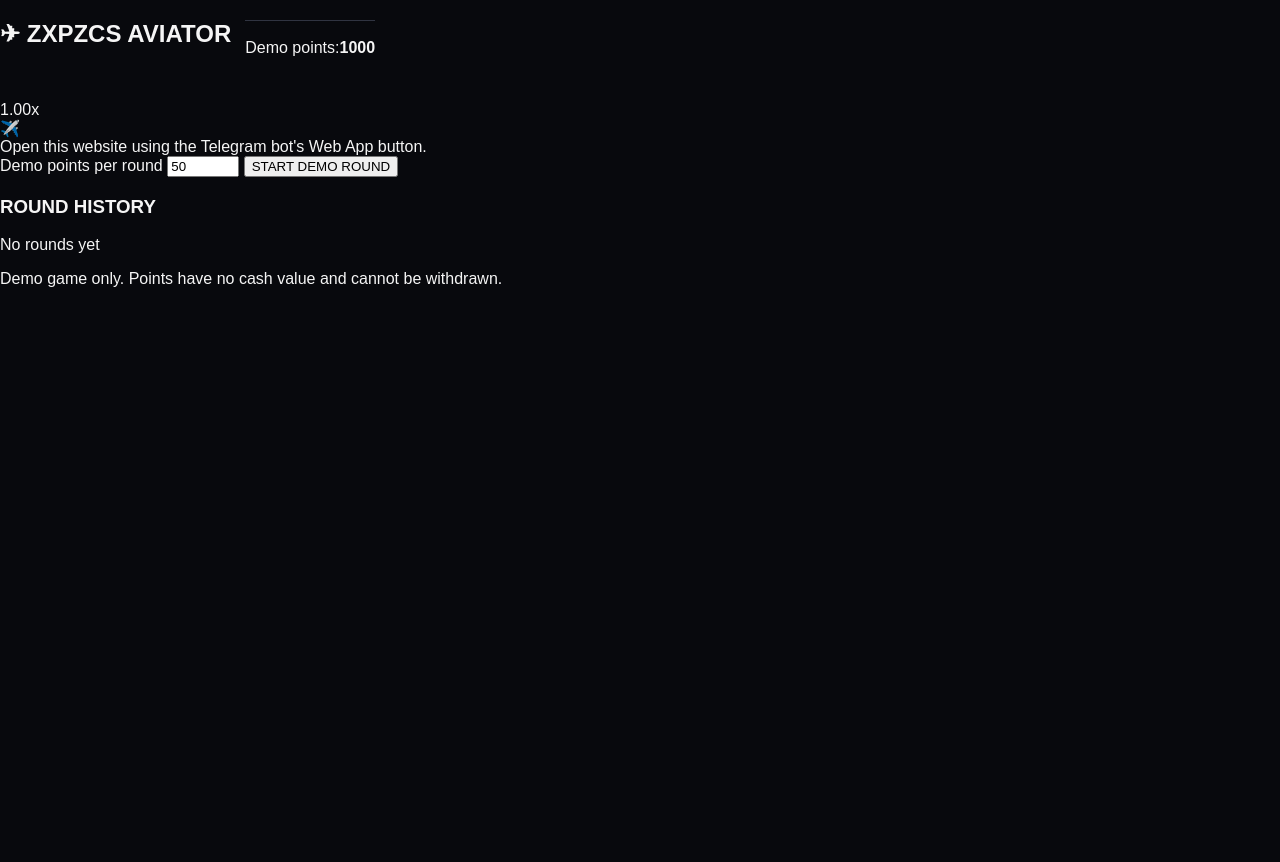
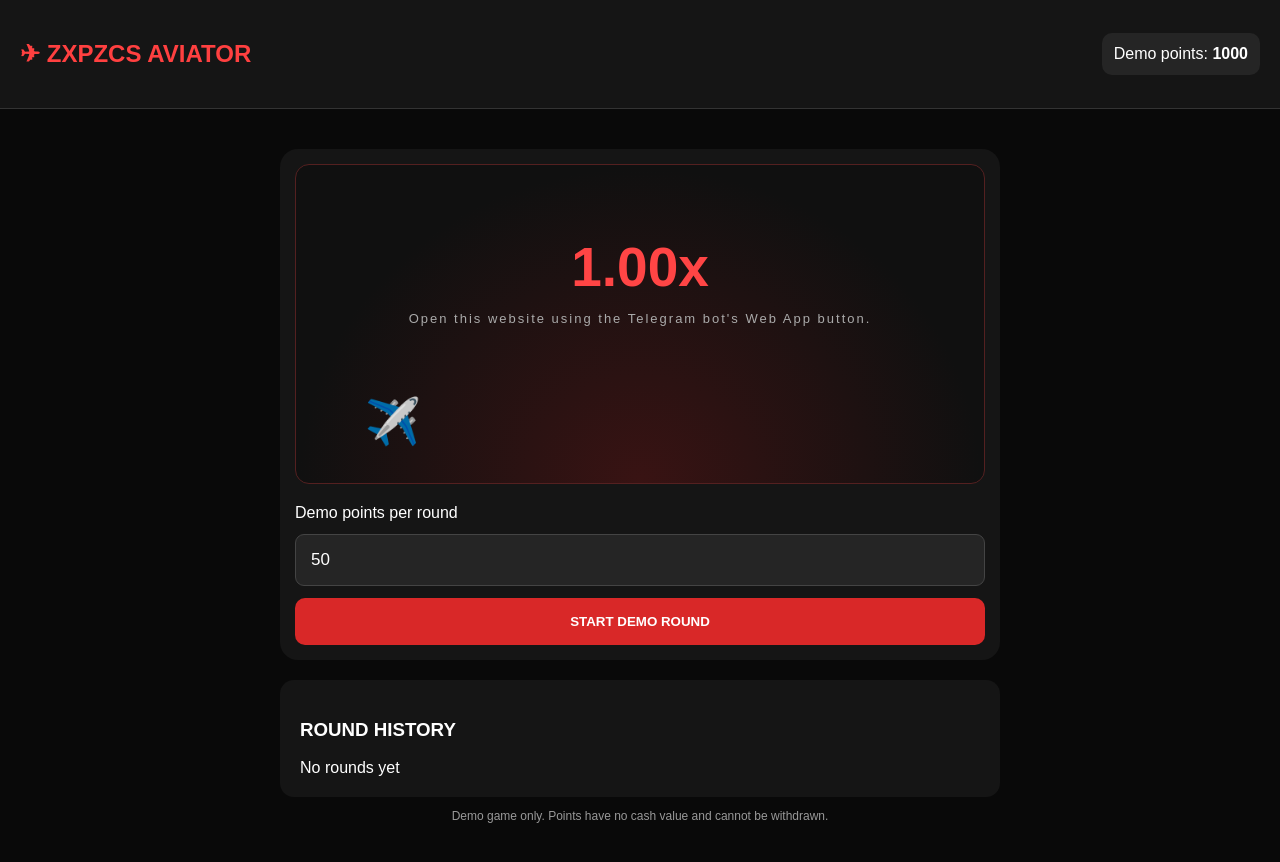
Before and after one commit to alisanju466-cloud/zxpzcscas, a website: page index.html in a window 1280 px wide. Before the commit the page ends 800 px from the top, so only its background shows below. Drawn offline with Linux system fonts and the light colour scheme.

Commit message:
Update style.css

```diff
--- a/style.css
+++ b/style.css
@@ -1 +1,115 @@
-*{box-sizing:border-box}body{margin:0;background:#08090d;color:#f5f5f5;font-family:Arial,sans-serif}.wrap{max-width:620px;margin:8vh auto;padding:20px}header{display:flex;align-items:center;gap:14px;margin-bottom:26px}.mark{width:52px;height:52px;border-radius:14px;background:linear-gradient(135deg,#f2c14e,#8b5a12);display:grid;place-items:center;color:#090909;font-weight:900;font-size:22px}h1{margin:0;letter-spacing:2px}header p,.profile p{margin:5px 0;color:#9da3b2}.panel{background:#13151d;border:1px solid #282c38;border-radius:20px;padding:25px}.eyebrow{color:#e6b84b;font-size:11px;letter-spacing:2px;font-weight:bold}h2{margin:8px 0 16px}.profile{display:flex;align-items:center;gap:14px;padding:15px;background:#1b1e28;border-radius:14px;margin:20px 0}.avatar{width:42px;height:42px;border-radius:50%;background:#e6b84b;color:#111;display:grid;place-items:center}.balance{display:flex;justify-content:space-between;align-items:center;padding:18px 0;border-top:1px solid #303441;margin-top:20px}.balance strong{font-size:25px;color:#e6b84b}small{display:block;color:#9299a8;line-height:1.5}.hidden{display:none}
+
+* { box-sizing: border-box; }
+
+body {
+  margin: 0;
+  background: #090909;
+  color: white;
+  font-family: Arial, sans-serif;
+}
+
+header {
+  padding: 20px;
+  background: #151515;
+  display: flex;
+  justify-content: space-between;
+  align-items: center;
+  flex-wrap: wrap;
+  gap: 12px;
+  border-bottom: 1px solid #333;
+}
+
+h2 { color: #ff4040; }
+
+.balance {
+  background: #252525;
+  padding: 12px;
+  border-radius: 10px;
+}
+
+main {
+  max-width: 750px;
+  margin: 25px auto;
+  padding: 15px;
+}
+
+.game {
+  background: #151515;
+  padding: 15px;
+  border-radius: 18px;
+}
+
+.sky {
+  height: 320px;
+  background: radial-gradient(ellipse at bottom, #391313, #101010 70%);
+  border: 1px solid #542020;
+  border-radius: 14px;
+  position: relative;
+  overflow: hidden;
+}
+
+#multiplier {
+  text-align: center;
+  padding-top: 70px;
+  font-size: 55px;
+  font-weight: bold;
+  color: #ff4545;
+}
+
+#plane {
+  position: absolute;
+  left: 10%;
+  bottom: 35px;
+  font-size: 45px;
+  transition: left .1s linear, bottom .1s linear;
+}
+
+#status {
+  text-align: center;
+  margin-top: 12px;
+  color: #aaa;
+  font-size: 13px;
+  letter-spacing: 2px;
+}
+
+.controls {
+  display: grid;
+  gap: 12px;
+  padding-top: 20px;
+}
+
+input {
+  padding: 15px;
+  background: #252525;
+  border: 1px solid #444;
+  border-radius: 9px;
+  color: white;
+  font-size: 17px;
+}
+
+button {
+  padding: 16px;
+  background: #d92828;
+  color: white;
+  border: 0;
+  border-radius: 10px;
+  font-weight: bold;
+  cursor: pointer;
+}
+
+button:disabled {
+  opacity: .5;
+}
+
+.history {
+  background: #151515;
+  margin-top: 20px;
+  padding: 20px;
+  border-radius: 14px;
+}
+
+.notice {
+  text-align: center;
+  color: #999;
+  font-size: 12px;
+}
```
